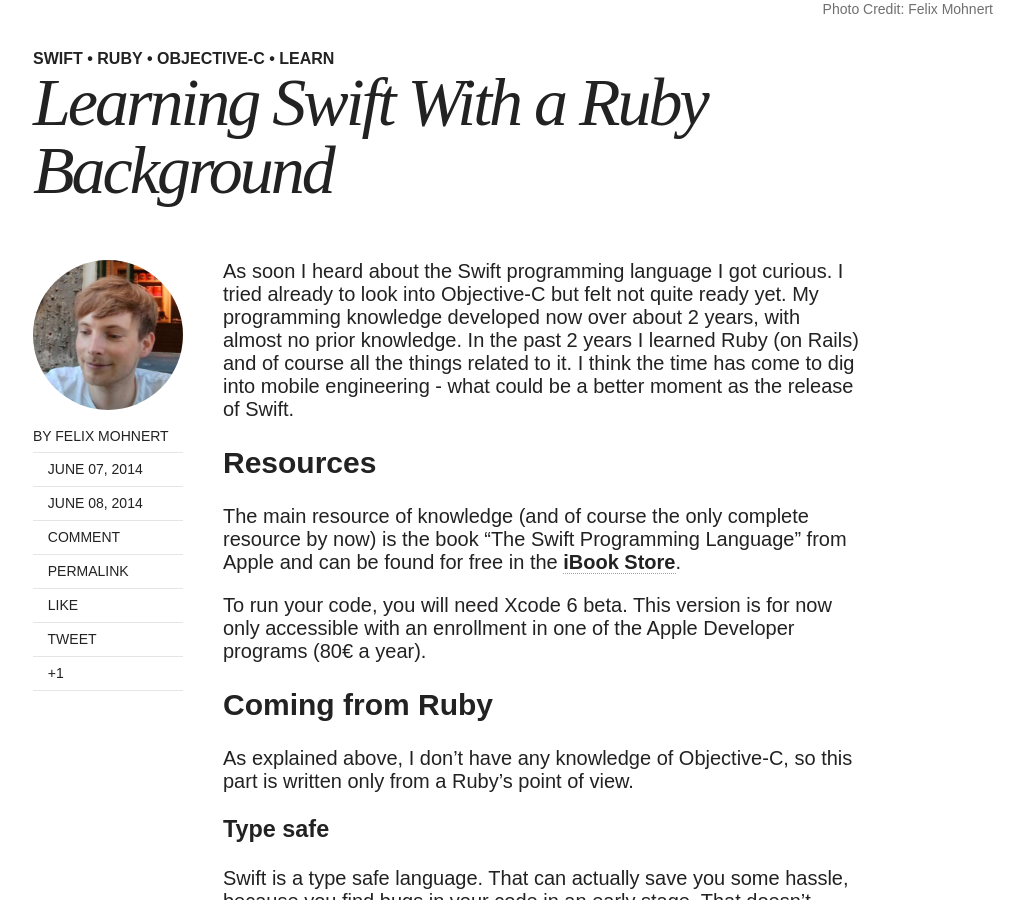
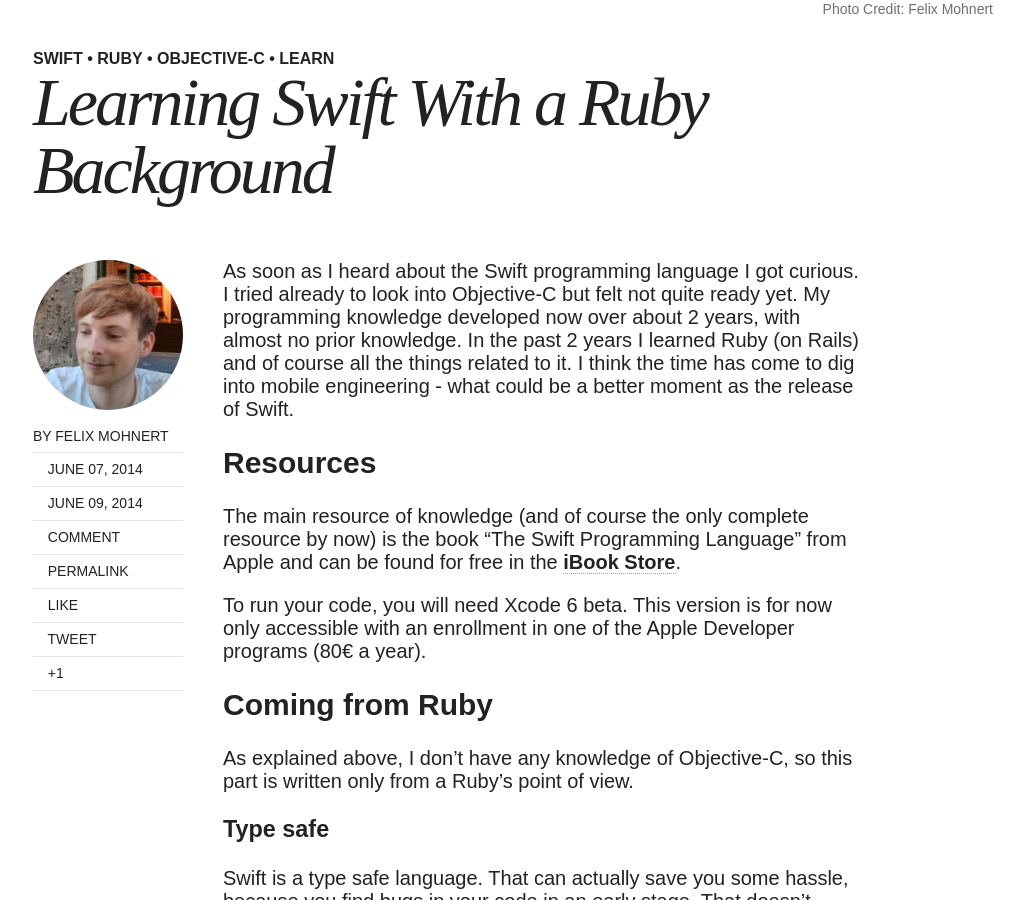
Before and after one commit to felixmohnert/felixmohnert.github.io, a Jekyll site: the page built from _posts/2014-06-07-learning-swift-with-ruby-background.md, in a window 1280 px wide and 900 px high, scrolled down 466 px. Shown: the whole window, without its empty margins (127-1151 px from the left). Built offline with Jekyll 4.4.1, drawn with Linux system fonts in a browser that asks for light colours; nearby versions of some CDN libraries; comment, search, counter and statistics services are not loaded.

Commit message:
Update 2014-06-07-learning-swift-with-ruby-background.md

```diff
--- a/_posts/2014-06-07-learning-swift-with-ruby-background.md
+++ b/_posts/2014-06-07-learning-swift-with-ruby-background.md
@@ -4,7 +4,7 @@
 description: "Things you need to know coming from Ruby learning Swift"
 category: stories
 tags: [swift, ruby, objective-c, learn]
-modified: 2014-06-08
+modified: 2014-06-09
 image:
   feature: header-image-swift.png
   credit: Felix Mohnert
@@ -13,7 +13,7 @@
 share: true
 ---
 
-As soon I heard about the Swift programming language I got curious. I tried
+As soon as I heard about the Swift programming language I got curious. I tried
 already to look into Objective-C but felt not quite ready yet. My programming
 knowledge developed now over about 2 years, with almost no prior knowledge.
 In the past 2 years I learned Ruby (on Rails) and of course all the things
```
